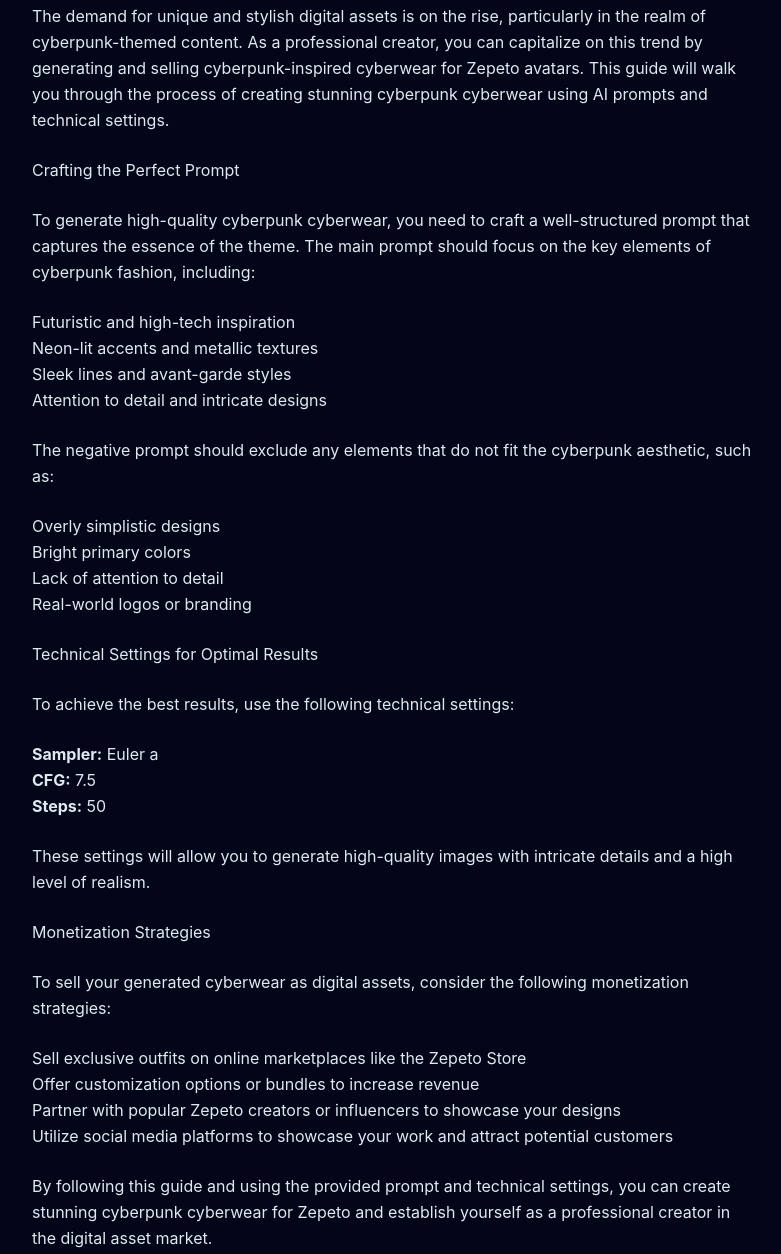
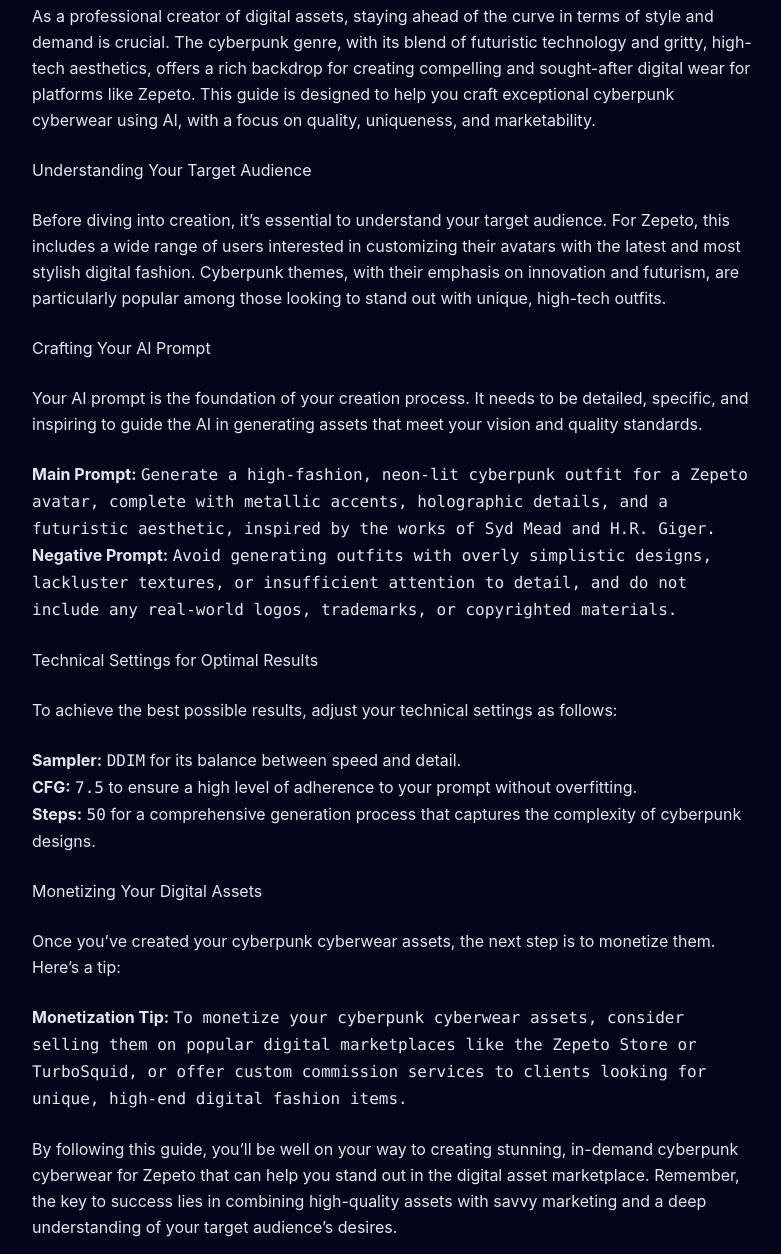
Before and after one commit to chenghun1234-dotcom/promptforge, an Astro site: page /prompts/cyberpunk-cyberwear-for-zepeto in a window 1280 px wide. Shown: the part 299-1553 px from the top of the page, without its empty margins (248-1029 px from the left). Built offline with nearby package versions, Linux system fonts and the light colour scheme; Astro itself is replaced by a stand-in of ours.

Commit message:
🚀 Auto-forged new prompts via Groq

```diff
--- a/src/content/prompts/cyberpunk-cyberwear-for-zepeto.md
+++ b/src/content/prompts/cyberpunk-cyberwear-for-zepeto.md
@@ -1,50 +1,43 @@
 ---
-title: "Creating Cyberpunk Cyberwear for Zepeto: A Professional AI Guide"
-description: "Learn how to generate and sell stunning cyberpunk cyberwear for Zepeto using AI prompts and technical settings."
-date: "2026-08-17T04:28:47.086957+00:00"
+title: "Cyberpunk Cyberwear for Zepeto: A Professional AI Prompt Guide"
+description: "Create stunning cyberpunk-inspired digital assets for Zepeto with this expert AI prompt guide, tailored for professional creators looking to sell their work."
+date: "2026-08-17T06:25:26.287158+00:00"
 tags:
   - Cyberpunk
   - Cyberwear
   - Zepeto
   - Digital Assets
-  - AI Generation
+  - AI Prompt
 model: "Stable Diffusion"
-prompt: "Generate a futuristic cyberpunk-inspired outfit for a Zepeto avatar, including neon-lit accents, metallic textures, and sleek lines, with a focus on high-fashion and avant-garde styles."
-negativePrompt: "Avoid generating outfits with overly simplistic designs, bright primary colors, or lack of attention to detail, and do not include any real-world logos or branding."
-sampler: "Euler a"
+prompt: "Generate a high-fashion, neon-lit cyberpunk outfit for a Zepeto avatar, complete with metallic accents, holographic details, and a futuristic aesthetic, inspired by the works of Syd Mead and H.R. Giger."
+negativePrompt: "Avoid generating outfits with overly simplistic designs, lackluster textures, or insufficient attention to detail, and do not include any real-world logos, trademarks, or copyrighted materials."
+sampler: "DDIM"
 cfg: 7.5
 steps: 50
-monetizationTip: "Sell your generated cyberwear as exclusive digital assets on online marketplaces like the Zepeto Store or third-party platforms, and consider offering customization options or bundles to increase revenue and attract high-end customers."
+monetizationTip: "To monetize your cyberpunk cyberwear assets, consider selling them on popular digital marketplaces like the Zepeto Store or TurboSquid, or offer custom commission services to clients looking for unique, high-end digital fashion items."
 ---
-## Introduction to Cyberpunk Cyberwear for Zepeto
-The demand for unique and stylish digital assets is on the rise, particularly in the realm of cyberpunk-themed content. As a professional creator, you can capitalize on this trend by generating and selling cyberpunk-inspired cyberwear for Zepeto avatars. This guide will walk you through the process of creating stunning cyberpunk cyberwear using AI prompts and technical settings.
+## Introduction
+As a professional creator of digital assets, staying ahead of the curve in terms of style and demand is crucial. The cyberpunk genre, with its blend of futuristic technology and gritty, high-tech aesthetics, offers a rich backdrop for creating compelling and sought-after digital wear for platforms like Zepeto. This guide is designed to help you craft exceptional cyberpunk cyberwear using AI, with a focus on quality, uniqueness, and marketability.
 
-## Crafting the Perfect Prompt
-To generate high-quality cyberpunk cyberwear, you need to craft a well-structured prompt that captures the essence of the theme. The main prompt should focus on the key elements of cyberpunk fashion, including:
-* Futuristic and high-tech inspiration
-* Neon-lit accents and metallic textures
-* Sleek lines and avant-garde styles
-* Attention to detail and intricate designs
+## Understanding Your Target Audience
+Before diving into creation, it's essential to understand your target audience. For Zepeto, this includes a wide range of users interested in customizing their avatars with the latest and most stylish digital fashion. Cyberpunk themes, with their emphasis on innovation and futurism, are particularly popular among those looking to stand out with unique, high-tech outfits.
 
-The negative prompt should exclude any elements that do not fit the cyberpunk aesthetic, such as:
-* Overly simplistic designs
-* Bright primary colors
-* Lack of attention to detail
-* Real-world logos or branding
+## Crafting Your AI Prompt
+Your AI prompt is the foundation of your creation process. It needs to be detailed, specific, and inspiring to guide the AI in generating assets that meet your vision and quality standards.
+
+- **Main Prompt:** `Generate a high-fashion, neon-lit cyberpunk outfit for a Zepeto avatar, complete with metallic accents, holographic details, and a futuristic aesthetic, inspired by the works of Syd Mead and H.R. Giger.`
+- **Negative Prompt:** `Avoid generating outfits with overly simplistic designs, lackluster textures, or insufficient attention to detail, and do not include any real-world logos, trademarks, or copyrighted materials.`
 
 ## Technical Settings for Optimal Results
-To achieve the best results, use the following technical settings:
-* **Sampler:** Euler a
-* **CFG:** 7.5
-* **Steps:** 50
+To achieve the best possible results, adjust your technical settings as follows:
 
-These settings will allow you to generate high-quality images with intricate details and a high level of realism.
+- **Sampler:** `DDIM` for its balance between speed and detail.
+- **CFG:** `7.5` to ensure a high level of adherence to your prompt without overfitting.
+- **Steps:** `50` for a comprehensive generation process that captures the complexity of cyberpunk designs.
 
-## Monetization Strategies
-To sell your generated cyberwear as digital assets, consider the following monetization strategies:
-* Sell exclusive outfits on online marketplaces like the Zepeto Store
-* Offer customization options or bundles to increase revenue
-* Partner with popular Zepeto creators or influencers to showcase your designs
-* Utilize social media platforms to showcase your work and attract potential customers
+## Monetizing Your Digital Assets
+Once you've created your cyberpunk cyberwear assets, the next step is to monetize them. Here’s a tip:
 
-By following this guide and using the provided prompt and technical settings, you can create stunning cyberpunk cyberwear for Zepeto and establish yourself as a professional creator in the digital asset market.
+- **Monetization Tip:** `To monetize your cyberpunk cyberwear assets, consider selling them on popular digital marketplaces like the Zepeto Store or TurboSquid, or offer custom commission services to clients looking for unique, high-end digital fashion items.`
+
+By following this guide, you'll be well on your way to creating stunning, in-demand cyberpunk cyberwear for Zepeto that can help you stand out in the digital asset marketplace. Remember, the key to success lies in combining high-quality assets with savvy marketing and a deep understanding of your target audience's desires.
```
